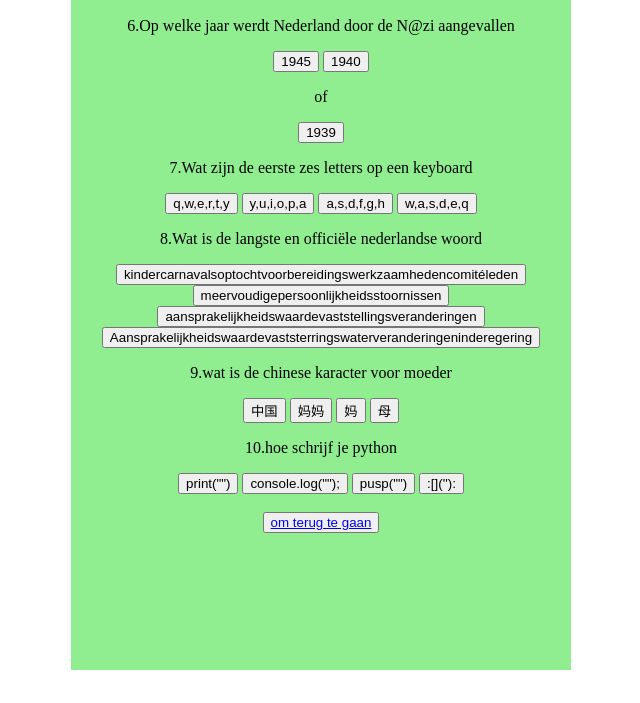
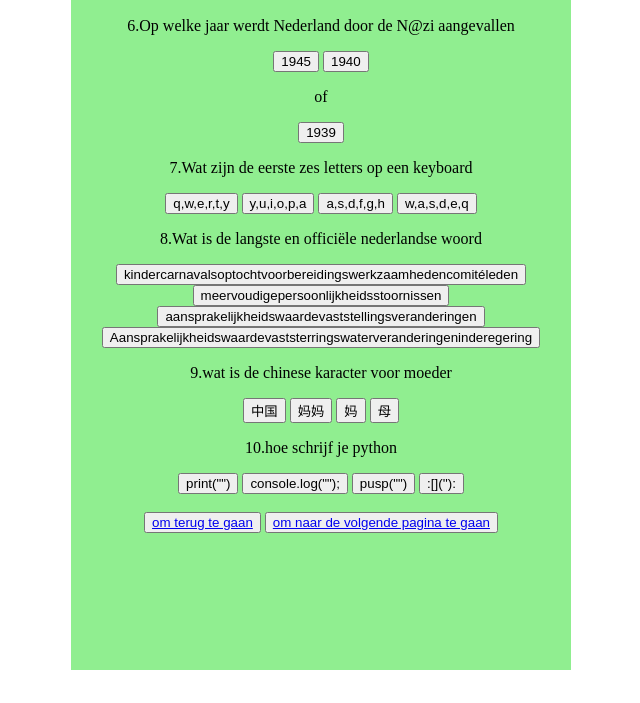
Before and after one commit to stella12367/Q-u-i-z--, a plain HTML site: page page1.html in a window 1280 px wide. Shown: the part 143-846 px from the top of the page, without its empty margins (319-959 px from the left). Drawn offline with Linux system fonts and the light colour scheme.

Commit message:
Add navigation button to go to the next page

```diff
--- a/page1.html
+++ b/page1.html
@@ -44,6 +44,7 @@
    <br>
    <br>
    <button><a href="index.html">om terug te gaan</a></button>
+        <button><a href="page2.html">om naar de volgende pagina te gaan</a></button>
 
 
 
```
